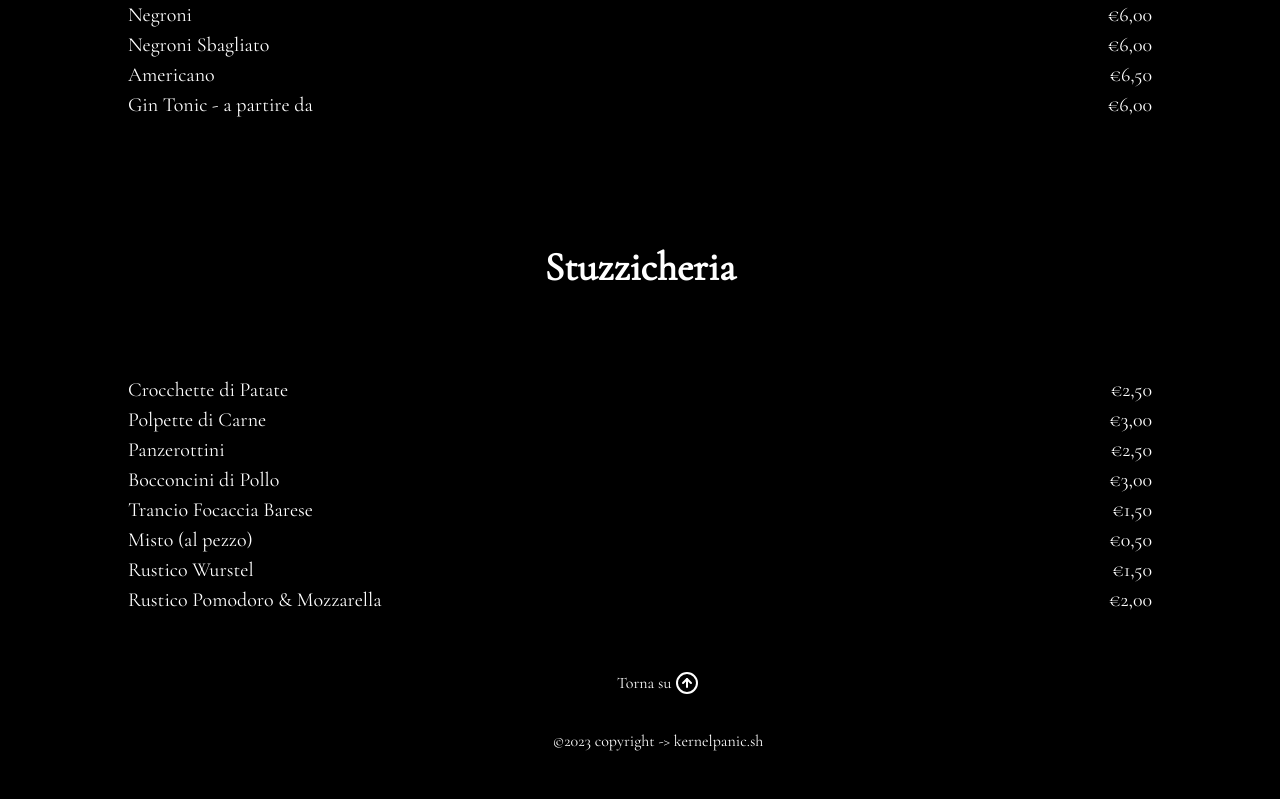
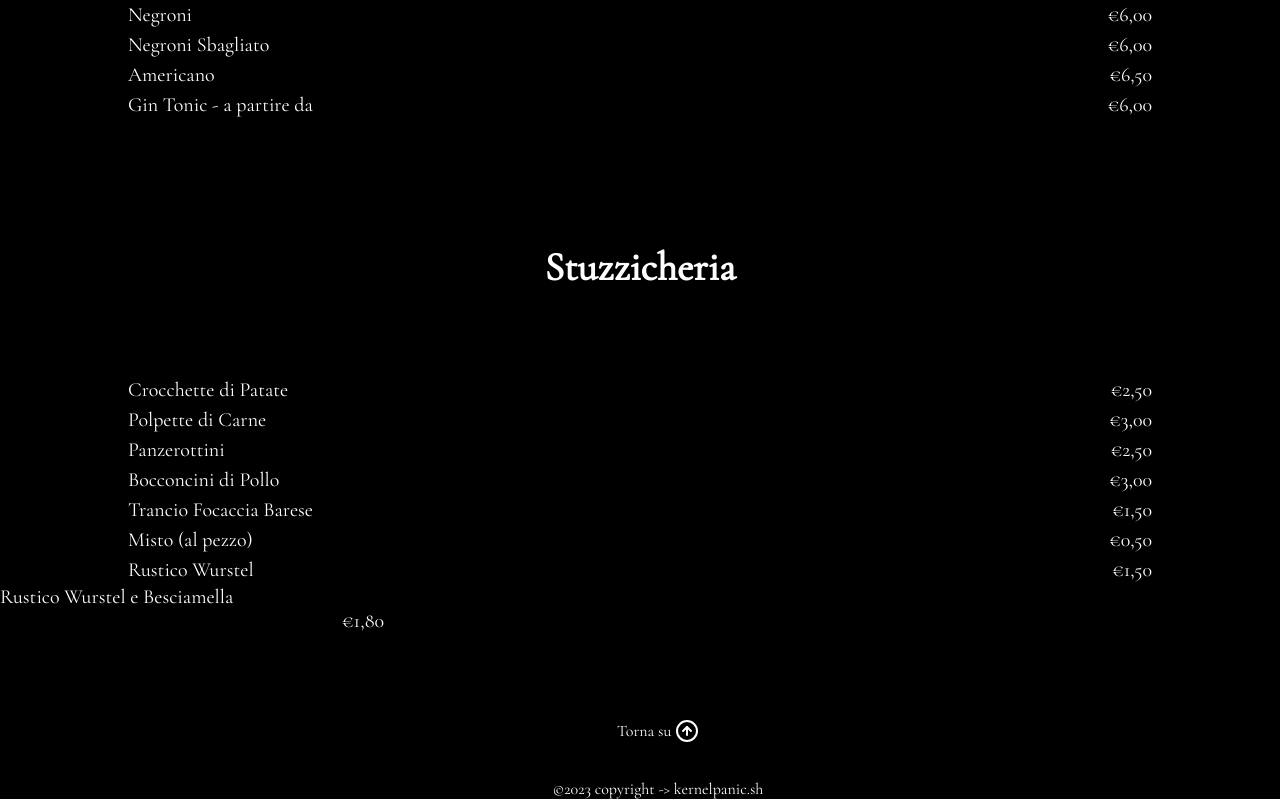
Before and after one commit to kernelpanic95/metropolis, a plain HTML site: page metropolis menu/index.html in a window 1280 px wide. Shown: the part 2295-3094 px from the top of the page. Before the commit the page ends 3046 px from the top, so only its background shows below. Drawn offline with nearby package versions, Linux system fonts and the light colour scheme.

Commit message:
Update index.html

```diff
--- a/metropolis menu/index.html
+++ b/metropolis menu/index.html
@@ -271,6 +271,9 @@
                 <div class="product-name">Rustico Wurstel</div>
                 <div class="price">€1,50</div>
             </div>
+            <div class="product-name">Rustico Wurstel e Besciamella</div>
+                <div class="price">€1,80</div>
+            </div>
             <div class="product-list">
                 <div class="product-name">Rustico Pomodoro & Mozzarella</div>
                 <div class="price">€2,00</div>
```
